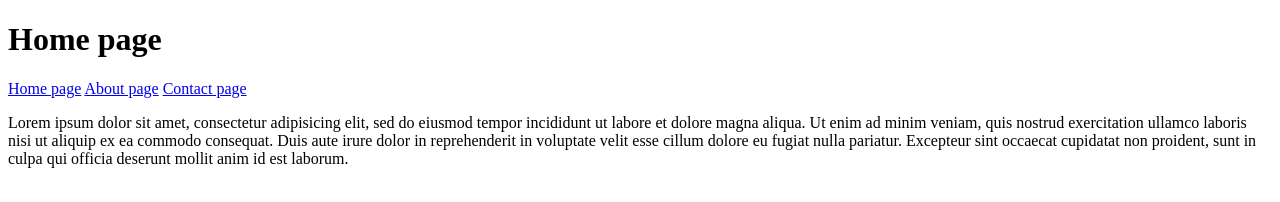
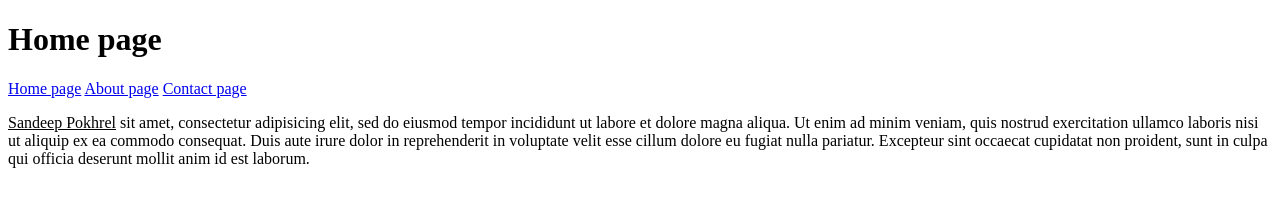
Before and after one commit to Sun-Deep/gitTraining, a plain HTML site: page index.html in a window 1280 px wide. Drawn offline with Linux system fonts and the light colour scheme.

Commit message:
Changing in index file

```diff
--- a/index.html
+++ b/index.html
@@ -13,7 +13,7 @@
 	<a href="contact.html"> Contact page</a>
 
 	<p>
-		Lorem ipsum dolor sit amet, consectetur adipisicing elit, sed do eiusmod
+		<u>Sandeep Pokhrel</u> sit amet, consectetur adipisicing elit, sed do eiusmod
 		tempor incididunt ut labore et dolore magna aliqua. Ut enim ad minim veniam,
 		quis nostrud exercitation ullamco laboris nisi ut aliquip ex ea commodo
 		consequat. Duis aute irure dolor in reprehenderit in voluptate velit esse
```
